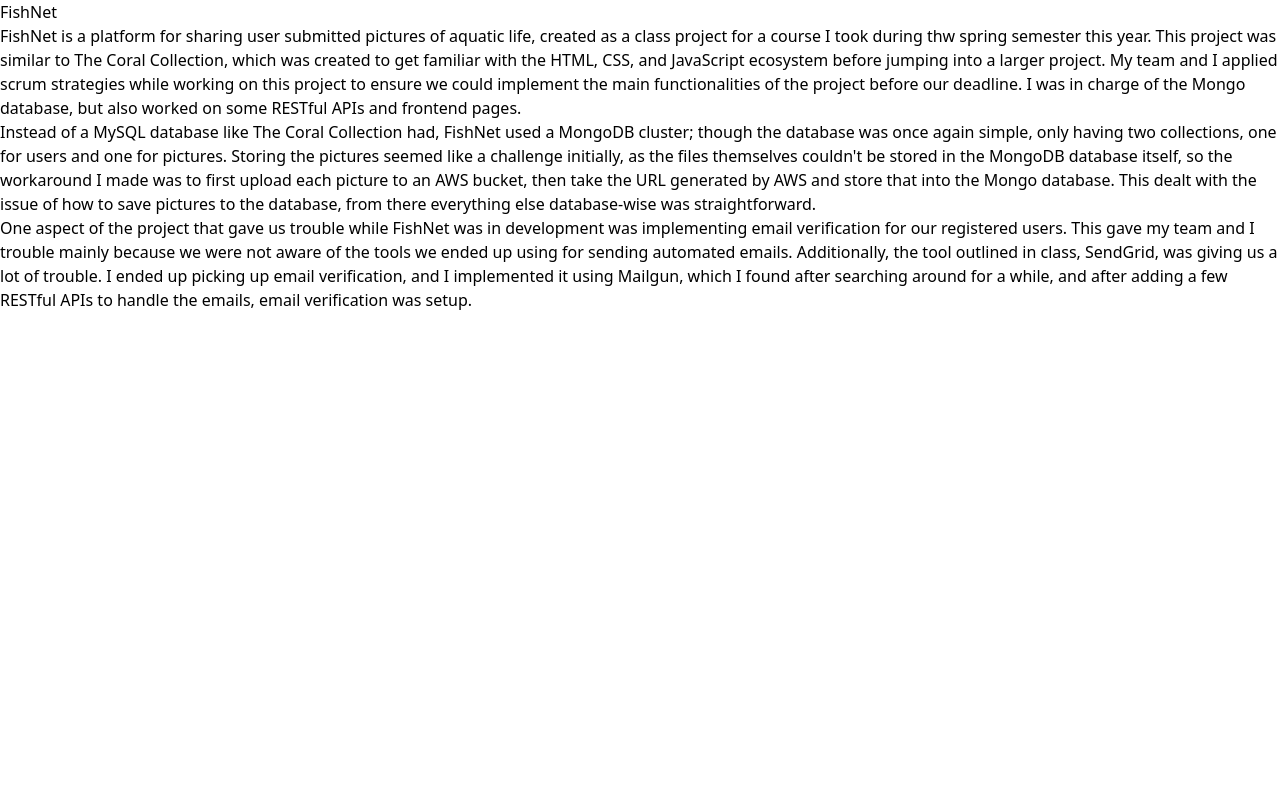
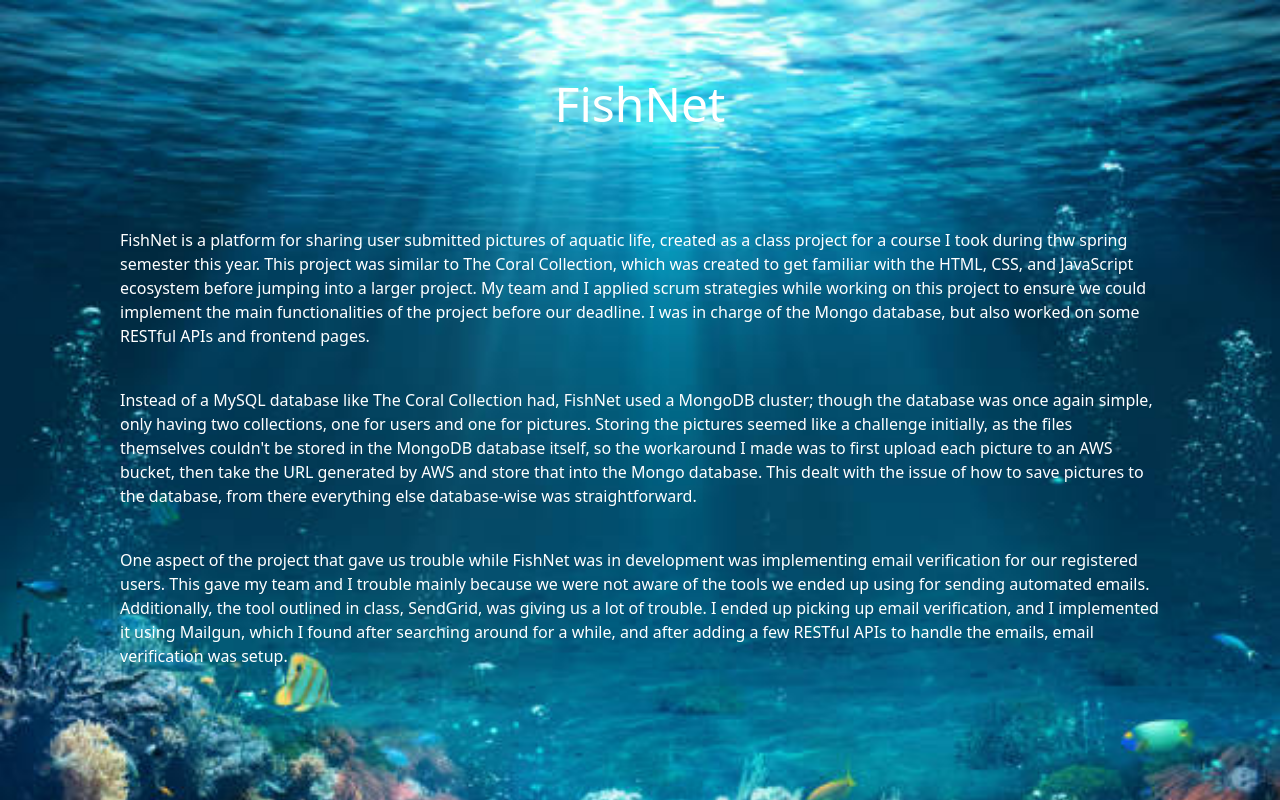
Before and after one commit to buhgowsh/svelte-portfolio, a SvelteKit app: page /fishnet in a window 1280 px wide. Built offline with nearby package versions, Linux system fonts and the light colour scheme; what tailwindcss-motion would draw is missing.

Commit message:
add backgrounds to some project pages

```diff
--- a/src/routes/coralcollection/+page.svelte
+++ b/src/routes/coralcollection/+page.svelte
@@ -1,12 +1,15 @@
-<h1>The Coral Collection</h1>
+<div
+  class="flex flex-col items-center h-screen bg-cover bg-[url(/coral-background.jpg)]"
+>
+  <h1 class="text-white font-bold py-20">The Coral Collection</h1>
 
-<p>
-    The Coral Collection was a very simple contact manager that had an aquatic theme to it.
-    The MySQL database was extremely simple, with only two tables: one for registered users
-    and one for contacts added by users. RESTful calls to the database were done using PHP.
-    I was in charge of the database, and made some of the APIs.
-</p>
+  <p class="text-white font-bold">
+    The Coral Collection was a very simple contact manager that had an aquatic
+    theme to it. The MySQL database was extremely simple, with only two tables:
+    one for registered users and one for contacts added by users. RESTful calls
+    to the database were done using PHP. I was in charge of the database, and
+    made some of the APIs.
+  </p>
 
-<p>stuff to do:
-    add pics from the powerpoint
-</p>
+  <p>stuff to do: add pics from the powerpoint</p>
+</div>
--- a/src/routes/fishnet/+page.svelte
+++ b/src/routes/fishnet/+page.svelte
@@ -1,29 +1,39 @@
-<h1>FishNet</h1>
+<div
+  class="flex flex-col items-center h-screen bg-cover bg-[url('/fishnet-background.jpg')]"
+>
+  <h1 class="text-white text-5xl py-20">FishNet</h1>
 
-<p>
-    FishNet is a platform for sharing user submitted pictures of aquatic life, created as a class project
-    for a course I took during thw spring semester this year.
-    This project was similar to The Coral Collection, which was created to get familiar with the
-    HTML, CSS, and JavaScript ecosystem before jumping into a larger project.
-    My team and I applied scrum strategies while working on this project to
-    ensure we could implement the main functionalities of the project before our deadline.
-    I was in charge of the Mongo database, but also worked on some RESTful APIs and frontend pages.
-</p>
+  <p class="text-white py-5 mx-30">
+    FishNet is a platform for sharing user submitted pictures of aquatic life,
+    created as a class project for a course I took during thw spring semester
+    this year. This project was similar to The Coral Collection, which was
+    created to get familiar with the HTML, CSS, and JavaScript ecosystem before
+    jumping into a larger project. My team and I applied scrum strategies while
+    working on this project to ensure we could implement the main
+    functionalities of the project before our deadline. I was in charge of the
+    Mongo database, but also worked on some RESTful APIs and frontend pages.
+  </p>
 
-<p>
-    Instead of a MySQL database like The Coral Collection had, FishNet used a MongoDB cluster;
-    though the database was once again simple, only having two collections, one for users and one for pictures.
-    Storing the pictures seemed like a challenge initially, as the files themselves couldn't be stored in the
-    MongoDB database itself, so the workaround I made was to first upload each picture to an AWS bucket,
-    then take the URL generated by AWS and store that into the Mongo database. This dealt with the issue of
-    how to save pictures to the database, from there everything else database-wise was straightforward.
-</p>
+  <p class="text-white py-5 mx-30">
+    Instead of a MySQL database like The Coral Collection had, FishNet used a
+    MongoDB cluster; though the database was once again simple, only having two
+    collections, one for users and one for pictures. Storing the pictures seemed
+    like a challenge initially, as the files themselves couldn't be stored in
+    the MongoDB database itself, so the workaround I made was to first upload
+    each picture to an AWS bucket, then take the URL generated by AWS and store
+    that into the Mongo database. This dealt with the issue of how to save
+    pictures to the database, from there everything else database-wise was
+    straightforward.
+  </p>
 
-<p>
-    One aspect of the project that gave us trouble while FishNet was in development was implementing
-    email verification for our registered users. This gave my team and I trouble mainly because we
-    were not aware of the tools we ended up using for sending automated emails. Additionally, the tool outlined
-    in class, SendGrid, was giving us a lot of trouble. I ended up picking up email verification, and I
-    implemented it using Mailgun, which I found after searching around for a while, and after adding a
-    few RESTful APIs to handle the emails, email verification was setup.
-</p>
+  <p class="text-white py-5 mx-30">
+    One aspect of the project that gave us trouble while FishNet was in
+    development was implementing email verification for our registered users.
+    This gave my team and I trouble mainly because we were not aware of the
+    tools we ended up using for sending automated emails. Additionally, the tool
+    outlined in class, SendGrid, was giving us a lot of trouble. I ended up
+    picking up email verification, and I implemented it using Mailgun, which I
+    found after searching around for a while, and after adding a few RESTful
+    APIs to handle the emails, email verification was setup.
+  </p>
+</div>
--- a/src/routes/gnarpnotes/+page.svelte
+++ b/src/routes/gnarpnotes/+page.svelte
@@ -1,16 +1,20 @@
-<body class="bg-slate-900">
-    <div class="min-h-screen w-full bg-[radial-gradient(ellipse_80%_80%_at_50%_-20%,rgba(120,119,198,0.3),rgba(255,255,255,0))] p-2 sm:p-4 flex items-center justify-center text-white">
-        <p>Gnarp Notes</p>
+<main class="bg-slate-900">
+  <div
+    class="min-h-screen w-full bg-[radial-gradient(ellipse_80%_80%_at_50%_-20%,rgba(120,119,198,0.3),rgba(255,255,255,0))] p-2 sm:p-4 flex flex-col items-center text-white"
+  >
+    <h1 class="py-20">Gnarp Notes</h1>
 
-        <p>
-            Gnarp Notes is a study tool that takes in PDF files from users and converts them into flash cards
-            using the Google GeminiAPI, with an option to download the generated flash cards as a PowerPoint
-            to use to study later. This was a solo hackathon project that I created during Gemiknights, an AI focused
-            hackathon hosted by Knight Hacks at UCF. The overall design of the project went through a couple
-            iterations, but the core theme of Gnarpy the alien cat stayed the same. Converting the flash cards
-            into a downloadable PowerPoint was the most challenging part of the project, since finding and
-            implementing the library I used (pptxgenjs) took most of the time I had.
-        </p>
-
-    </div>
-</body>
+    <p>
+      Gnarp Notes is a study tool that takes in PDF files from users and
+      converts them into flash cards using the Google GeminiAPI, with an option
+      to download the generated flash cards as a PowerPoint to use to study
+      later. This was a solo hackathon project that I created during
+      Gemiknights, an AI focused hackathon hosted by Knight Hacks at UCF. The
+      overall design of the project went through a couple iterations, but the
+      core theme of Gnarpy the alien cat stayed the same. Converting the flash
+      cards into a downloadable PowerPoint was the most challenging part of the
+      project, since finding and implementing the library I used (pptxgenjs)
+      took most of the time I had.
+    </p>
+  </div>
+</main>
```
